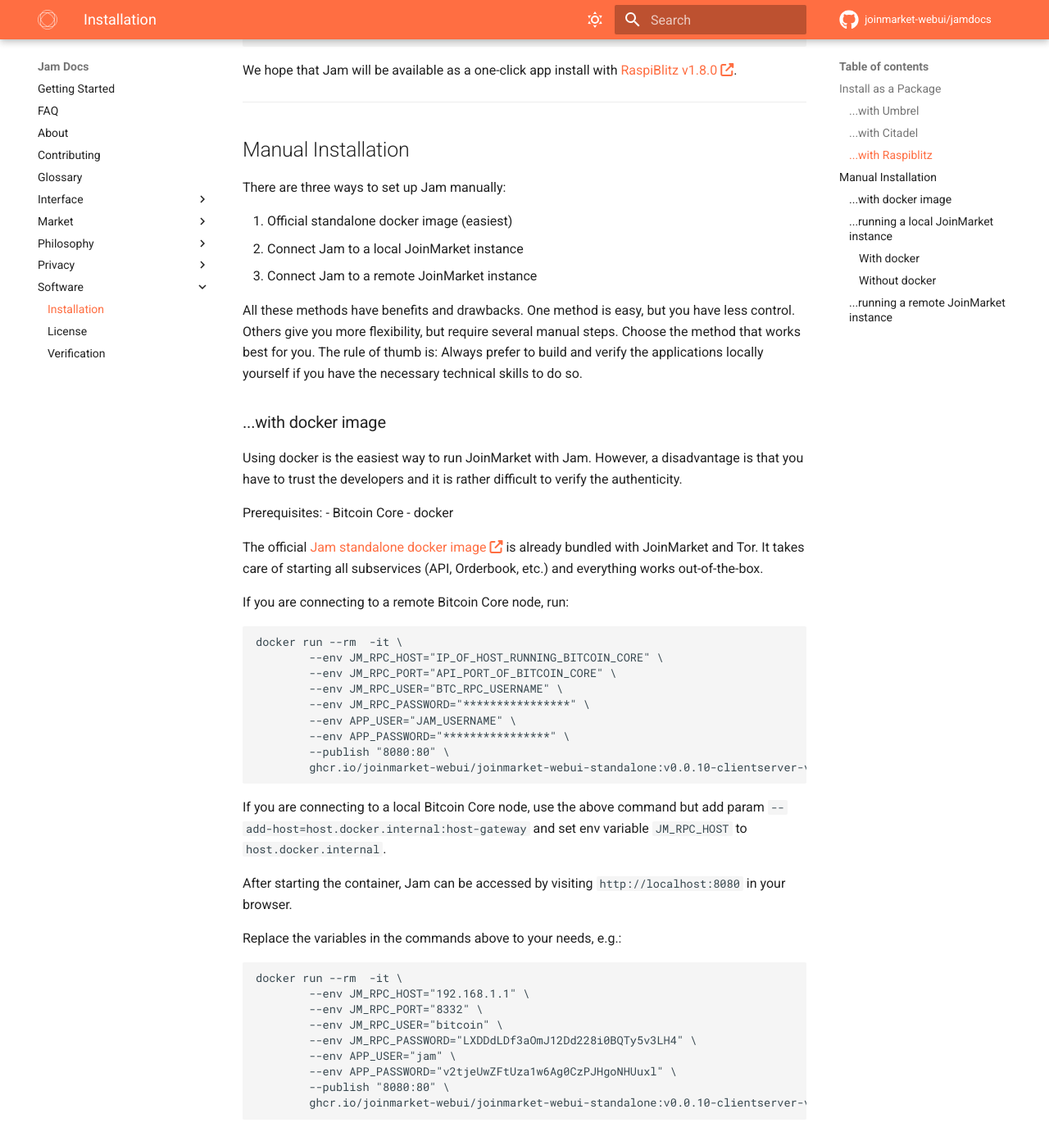
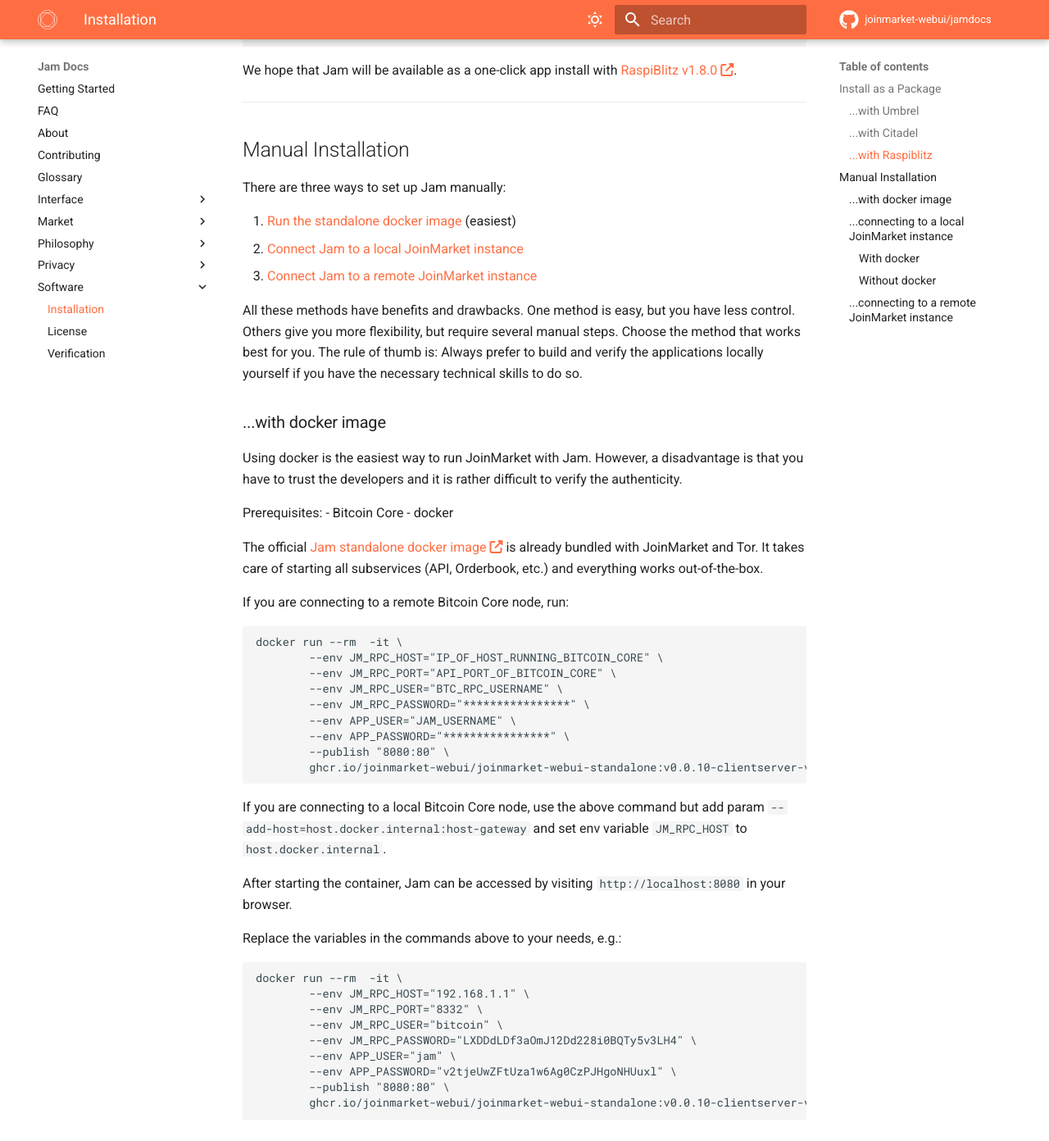
Before and after one commit to joinmarket-webui/jamdocs, an MkDocs documentation site: the page built from docs/software/installation.md, in a window 1280 px wide and 1400 px high, scrolled down 1436 px. Shown: the top 1392 px of the window at 82% size. Built offline with MkDocs 1.6.1 and Material for MkDocs 9.7.7, drawn with Linux system fonts in a browser that asks for light colours; nearby versions of some CDN libraries; comment, search, counter and statistics services are not loaded; some of the changed text lies outside the part shown.

Commit message:
docs(installation): add links to sub-headings

````diff
--- a/docs/software/installation.md
+++ b/docs/software/installation.md
@@ -67,9 +67,9 @@
 
 There are three ways to set up Jam manually:
 
-1. Official standalone docker image (easiest)
-2. Connect Jam to a local JoinMarket instance
-3. Connect Jam to a remote JoinMarket instance
+1. [Run the standalone docker image](#with-docker-image) (easiest)
+2. [Connect Jam to a local JoinMarket instance](#connecting-to-a-local-joinmarket-instance)
+3. [Connect Jam to a remote JoinMarket instance](#connecting-to-a-remote-joinmarket-instance)
 
 All these methods have benefits and drawbacks. One method is easy, but you
 have less control. Others give you more flexibility, but require several
@@ -126,7 +126,7 @@
         ghcr.io/joinmarket-webui/joinmarket-webui-standalone:v0.0.10-clientserver-v0.9.6
 ```
 
-### ...running a local JoinMarket instance
+### ...connecting to a local JoinMarket instance
 
 Prerequisites:
 - Bitcoin Core
@@ -185,7 +185,7 @@
 
 A browser should automatically be opened on `http://localhost:3000`.
 
-### ...running a remote JoinMarket instance
+### ...connecting to a remote JoinMarket instance
 
 Do all the same steps as in [Connecting to a local JoinMarket instance](#connecting-to-a-local-JoinMarket-instance)
 but before starting Jam (either directory or with docker), create a ssh tunnel
````
